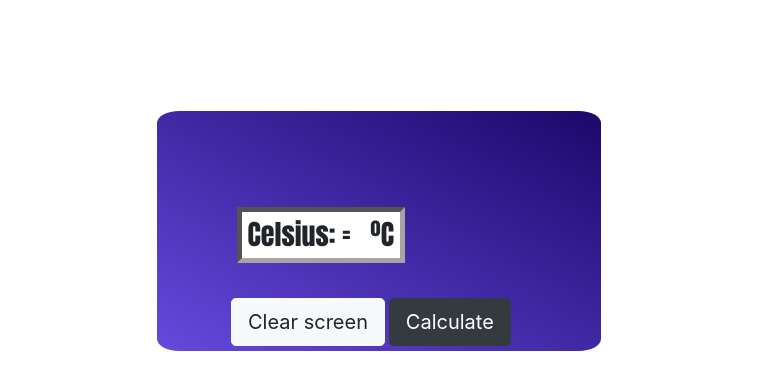
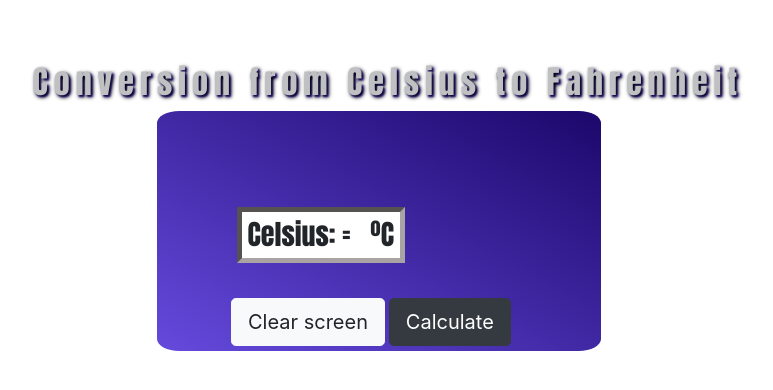
Before and after one commit to goodluck1455/Conversion-from-Celsius-to-Fahrenheit, a plain HTML site: page index.html in a window 1280 px wide. Shown: the whole page, without its empty margins (206-979 px from the left). Drawn offline with nearby package versions, Linux system fonts and the light colour scheme.

Commit message:
another commit

```diff
--- a/index.html
+++ b/index.html
@@ -14,6 +14,7 @@
   </head>
   <body>
       <section class="container">
+          <h2 class="title">Conversion from Celsius to Fahrenheit</h2>
     <div class="converter" id="converter">
         <h3 id="result">Celsius: = <span id="A-result"></span><sup>o</sup>C  </h3>
 
--- a/style.css
+++ b/style.css
@@ -7,6 +7,18 @@ height:15rem;
 border-radius: 5%;
 width:40%;
 }
+
+.title{
+    margin-top: -3rem;
+    position: absolute;
+    font-family: Impact, Haettenschweiler, 'Arial Narrow Bold', sans-serif;
+    margin-left: 12%;
+    text-shadow: 2px 2px 4px black,
+    2px 2px 2px rgb(54, 23, 192) ;
+    color: rgb(191, 192, 194);
+ letter-spacing: 6px;
+}
+
 #result{
 background-color: white;
 margin: 6rem 5rem;
@@ -32,6 +44,7 @@ margin-left: 19rem;
 cursor: pointer;
 }
 
+
 @media only screen and (max-width:387px){
     .converter{
         /* background-color: rgb(26, 26, 59); */
```
